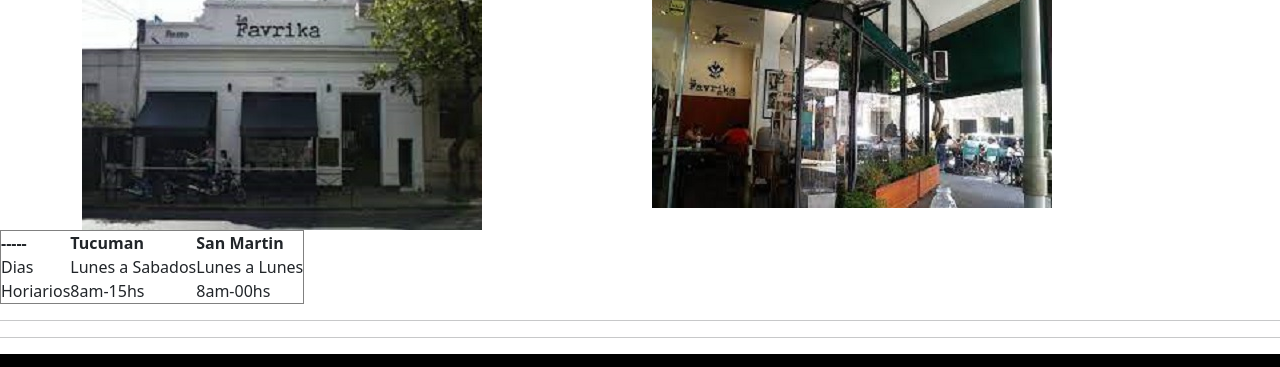
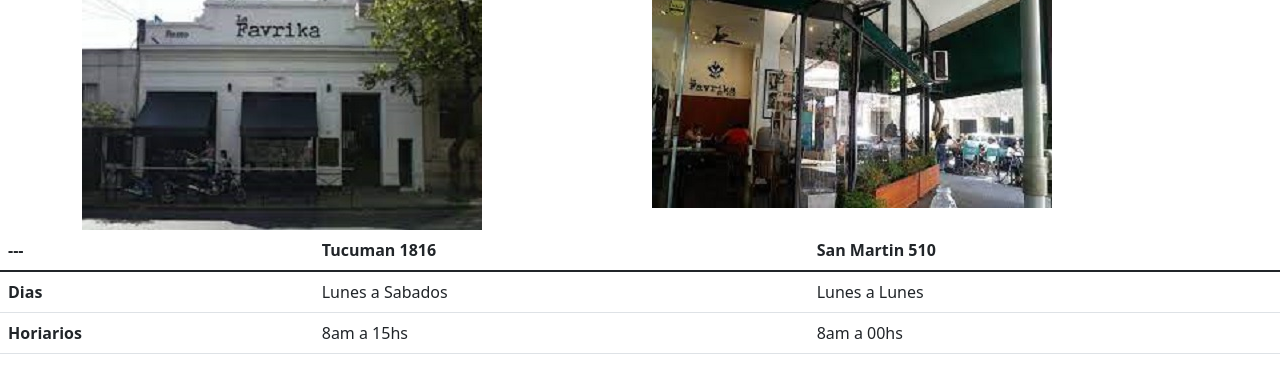
Before and after one commit to MateoArmoa/LaFavrikaResto, a plain HTML site: page pages/lugares.html in a window 1280 px wide. Shown: the part 365-732 px from the top of the page. Drawn offline with nearby package versions, Linux system fonts and the light colour scheme.

Commit message:
Aplicando bootstrap

```diff
--- a/pages/lugares.html
+++ b/pages/lugares.html
@@ -63,22 +63,26 @@
         </div>
         </div>
       </div>
-      <table border="1" cellpadding="10">
+      <table class="table">
+        <thead>
           <tr>
-          <th>-----</th>
-          <th>Tucuman</th>
-          <th>San Martin</th>
+            <th scope="col">---</th>
+            <th scope="col">Tucuman 1816</th>
+            <th scope="col">San Martin 510</th>
           </tr>
+        </thead>
+        <tbody>
           <tr>
-          <td>Dias</td>
+            <th scope="row">Dias</th>
             <td>Lunes a Sabados</td>
             <td>Lunes a Lunes</td>
           </tr>
           <tr>
-          <td>Horiarios</td>
-          <td>8am-15hs</td>
-          <td>8am-00hs</td>
+            <th scope="row">Horiarios</th>
+            <td>8am a 15hs</td>
+            <td>8am a 00hs</td>
           </tr>
+        </tbody>
       </table>
     </section>
     <hr />
```
Also changed, not shown: index.html (+7 -4 lines). Lines whose indentation alone changed are shown as unchanged.
